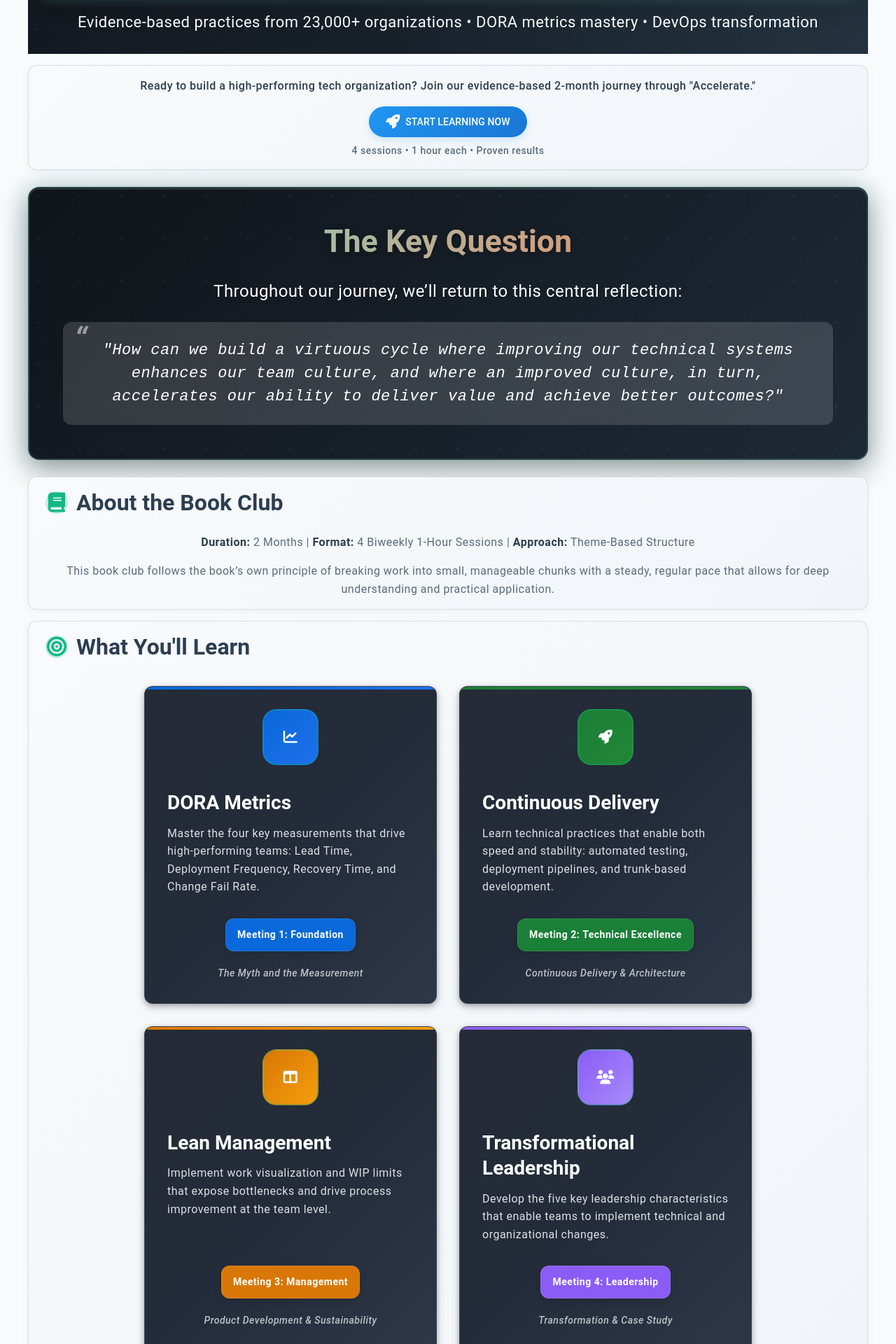
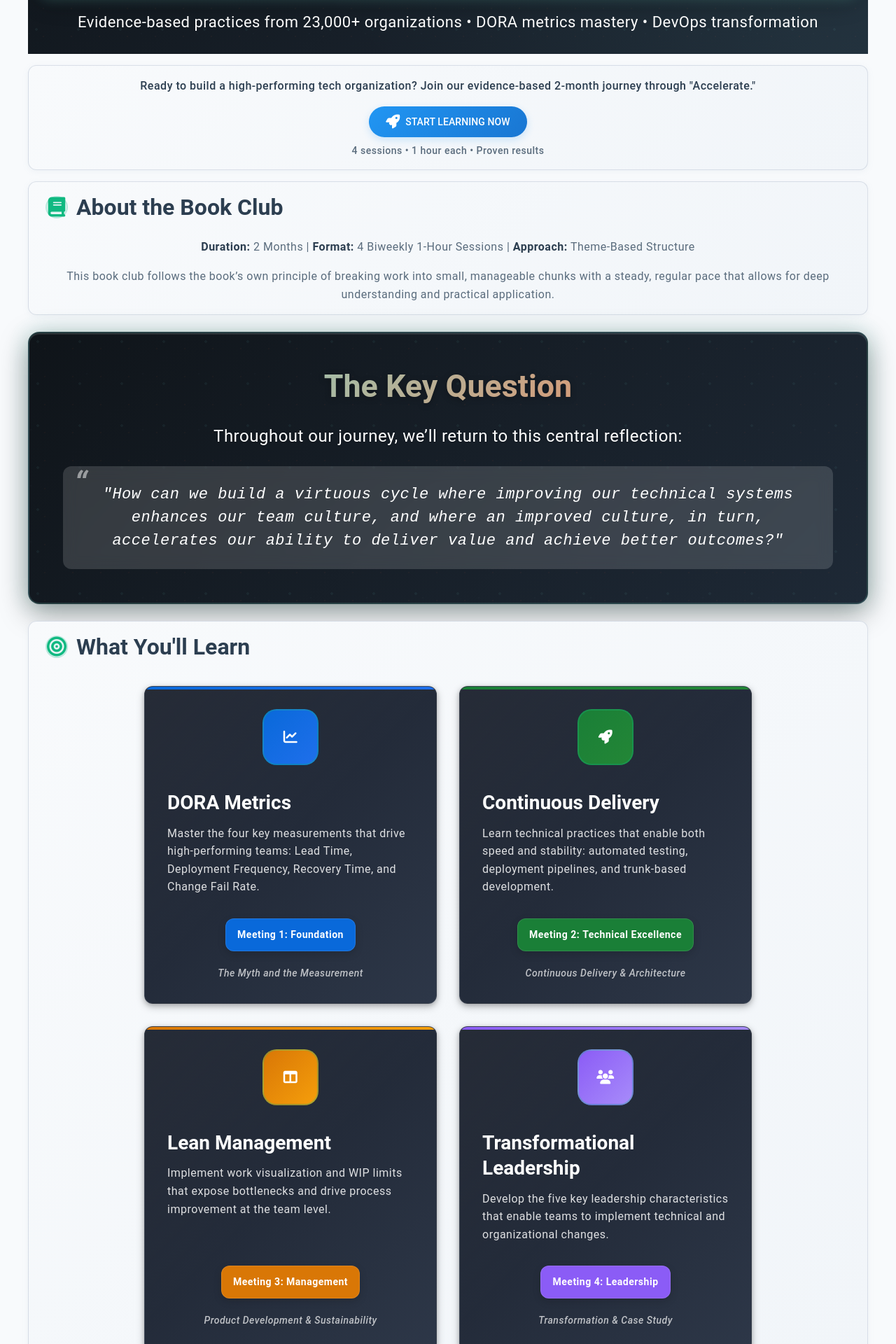
Before and after one commit to mhenke/accelerate-devex-book-club-notebooklm, a Jekyll site: the page built from docs/index.md, in a window 1280 px wide. Shown: the part 330-2250 px from the top of the page at 70% size. Built offline with Jekyll 4.4.1, drawn with Linux system fonts in a browser that asks for light colours.

Commit message:
style: Update button shadows to use elevation tokens and include key question section in index

```diff
--- a/docs/_sass/base/_critical.scss
+++ b/docs/_sass/base/_critical.scss
@@ -236,7 +236,7 @@
   position: sticky;
   top: 0;
   z-index: 1000;
-  box-shadow: 0 2px 8px rgba(148, 163, 184, 0.1);
+  box-shadow: var(--elevation-2);
 
   // Performance optimizations
   contain: layout style;
@@ -881,7 +881,7 @@
   margin: var(--space-lg) auto;
   max-width: 700px;
   text-align: center;
-  box-shadow: 0 2px 8px rgba(148, 163, 184, 0.1);
+  box-shadow: var(--elevation-2);
 
   p {
     color: var(--text-dark);
@@ -915,7 +915,7 @@
   margin: var(--space-lg) auto;
   max-width: 900px;
   text-align: center;
-  box-shadow: 0 2px 8px rgba(148, 163, 184, 0.1);
+  box-shadow: var(--elevation-2);
 
   h2 {
     text-align: left; // Override center alignment for consistency
@@ -955,7 +955,7 @@
   margin: var(--space-lg) auto;
   max-width: 1200px;
   text-align: center;
-  box-shadow: 0 2px 8px rgba(148, 163, 184, 0.1);
+  box-shadow: var(--elevation-2);
   animation: fadeInUp 0.8s ease-out 0.2s both;
 
   h2 {
@@ -995,7 +995,7 @@
   margin: var(--space-lg) auto;
   max-width: 900px;
   text-align: center;
-  box-shadow: 0 2px 8px rgba(148, 163, 184, 0.1);
+  box-shadow: var(--elevation-2);
   animation: fadeInUp 0.8s ease-out 0.4s both;
 
   h2 {
@@ -1238,7 +1238,7 @@
   margin: var(--space-lg) auto;
   max-width: 900px;
   text-align: center;
-  box-shadow: 0 2px 8px rgba(148, 163, 184, 0.1);
+  box-shadow: var(--elevation-2);
 
   h2 {
     text-align: left; // Override center alignment for consistency
@@ -1377,12 +1377,12 @@
   }
 }
 
-// Enhanced button styling for Material Design
+// Enhanced button styling for Material Design - Meeting 1 Blue Theme
 .btn-meeting-1 {
   background: linear-gradient(
     135deg,
-    var(--accent-emerald),
-    var(--hover-emerald)
+    var(--meeting-1-primary),
+    var(--meeting-1-secondary)
   );
   color: white;
   display: inline-flex;
@@ -1396,21 +1396,35 @@
   border: none;
   cursor: pointer;
   font-size: var(--font-size-lg);
-  box-shadow: 0 4px 12px rgba(16, 185, 129, 0.3);
+  box-shadow: var(--elevation-2);
 
   &:hover {
     transform: translateY(-2px);
-    box-shadow: 0 8px 20px rgba(16, 185, 129, 0.4);
+    box-shadow: var(--elevation-4);
     color: white;
     background: linear-gradient(
       135deg,
-      var(--hover-emerald),
-      var(--accent-emerald)
+      var(--meeting-1-accent),
+      var(--meeting-1-primary)
     );
   }
 
   i {
     font-size: var(--font-size-xl);
+  }
+}
+
+// Meeting 1 override for standard buttons to use blue theme
+.meeting.meeting-theme--1 {
+  .btn,
+  .btn-primary {
+    background: linear-gradient(135deg, var(--meeting-1-primary), var(--meeting-1-secondary));
+    box-shadow: var(--elevation-2);
+
+    &:hover:not(:disabled) {
+      background: linear-gradient(135deg, var(--meeting-1-accent), var(--meeting-1-primary));
+      box-shadow: var(--elevation-4);
+    }
   }
 }
 
@@ -2241,7 +2255,7 @@
   margin: var(--space-lg) auto;
   max-width: 1200px;
   text-align: center;
-  box-shadow: 0 2px 8px rgba(148, 163, 184, 0.1);
+  box-shadow: var(--elevation-2);
 
   h2 {
     text-align: left; // Override center alignment for consistency
@@ -2619,6 +2633,7 @@
 
 // Meeting 1 Blue Color Scheme - Unified Design
 :root {
+  // Meeting 1 Blue Color Scheme
   --meeting-1-primary: #0969da;
   --meeting-1-secondary: #1f6feb;
   --meeting-1-accent: #388bfd;
@@ -2626,7 +2641,17 @@
   --meeting-1-text: #24292f;
   --meeting-1-light: rgba(9, 105, 218, 0.08);
   --meeting-1-border: rgba(9, 105, 218, 0.2);
-  --meeting-1-card-shadow: 0 2px 8px rgba(0, 0, 0, 0.1);
+
+  // Material Design 3 Elevation Tokens
+  --elevation-0: none;
+  --elevation-1: 0 1px 3px rgba(0, 0, 0, 0.12), 0 1px 2px rgba(0, 0, 0, 0.24);
+  --elevation-2: 0 2px 6px rgba(0, 0, 0, 0.12), 0 2px 4px rgba(0, 0, 0, 0.24);
+  --elevation-3: 0 3px 12px rgba(0, 0, 0, 0.12), 0 3px 8px rgba(0, 0, 0, 0.24);
+  --elevation-4: 0 4px 16px rgba(0, 0, 0, 0.12), 0 4px 12px rgba(0, 0, 0, 0.24);
+  --elevation-5: 0 6px 24px rgba(0, 0, 0, 0.12), 0 6px 16px rgba(0, 0, 0, 0.24);
+
+  // Legacy shadow for backward compatibility
+  --meeting-1-card-shadow: var(--elevation-2);
 }
 
 // Unified step styling with Meeting 1 blue theme
@@ -2642,7 +2667,7 @@
 
   &:hover {
     transform: translateY(-2px);
-    box-shadow: 0 4px 16px rgba(0, 0, 0, 0.12);
+    box-shadow: var(--elevation-4);
   }
 
   &::before {
--- a/docs/index.md
+++ b/docs/index.md
@@ -24,13 +24,13 @@
 </div>
 </div>
 
-{% include key-question.html %}
-
 <div class="quick-start section-card">
 <h2><i class="fas fa-book"></i> About the Book Club</h2>
 <p><strong>Duration:</strong> 2 Months | <strong>Format:</strong> 4 Biweekly 1-Hour Sessions | <strong>Approach:</strong> Theme-Based Structure</p>
 <p>This book club follows the book's own principle of breaking work into small, manageable chunks with a steady, regular pace that allows for deep understanding and practical application.</p>
 </div>
+
+{% include key-question.html %}
 
 <div class="what-youll-learn-section section-card" markdown="0">
 <h2><i class="fas fa-bullseye"></i> What You'll Learn</h2>
```
